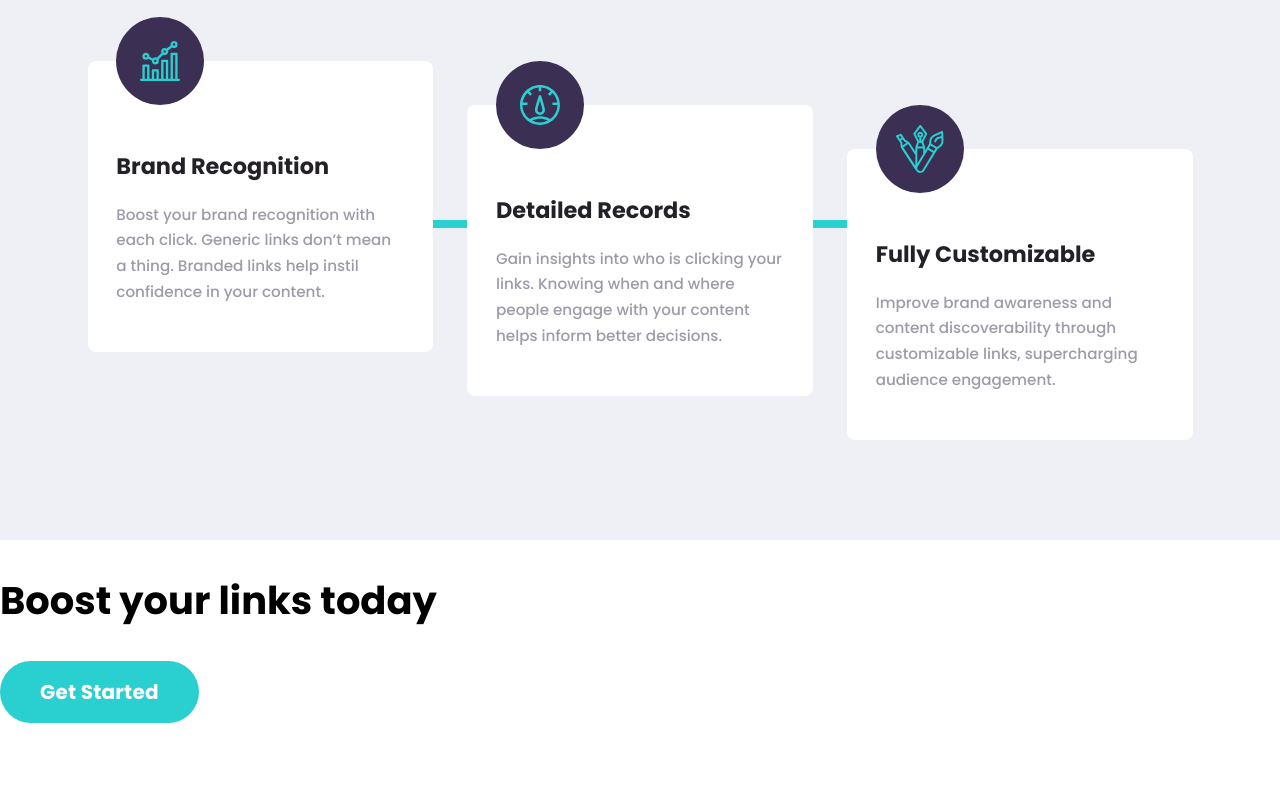
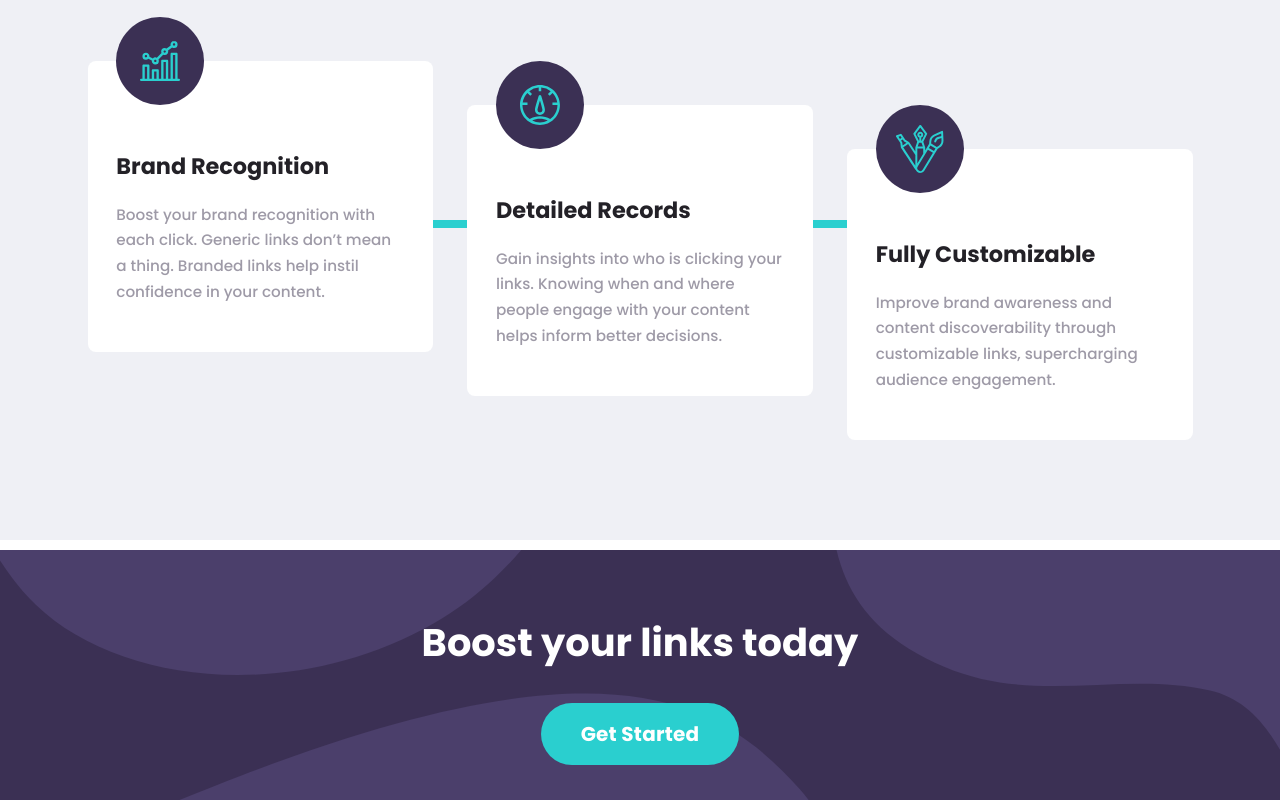
Before and after one commit to p-kosinski/url-shortening-api, a React (Create React App) app: page / in a window 1280 px wide. Shown: the part 1455-2255 px from the top of the page. Before the commit the page ends 2178 px from the top, so only its background shows below. Built offline with nearby package versions, Linux system fonts and the light colour scheme.

Commit message:
Add boost section styling for large screens

```diff
--- a/src/components/features/BoostSection/BoostSection.module.scss
+++ b/src/components/features/BoostSection/BoostSection.module.scss
@@ -0,0 +1,27 @@
+@use '../../../styles/variables' as variables;
+@use '../../../styles/mixins' as mixins;
+
+.component {
+  margin-top: 10px;
+  height: 250px;
+  background-image: url('../../../images/bg-boost-desktop.svg');
+  background-repeat: no-repeat;
+  background-size: cover;
+  background-color: variables.$color-secondary;
+  padding: 32px 0;
+}
+
+.wrapper {
+  display: flex;
+  flex-direction: column;
+  justify-content: center;
+  align-items: center;
+
+  h2 {
+    color: white;
+  }
+
+  a {
+    width: fit-content;
+  }
+}
```
